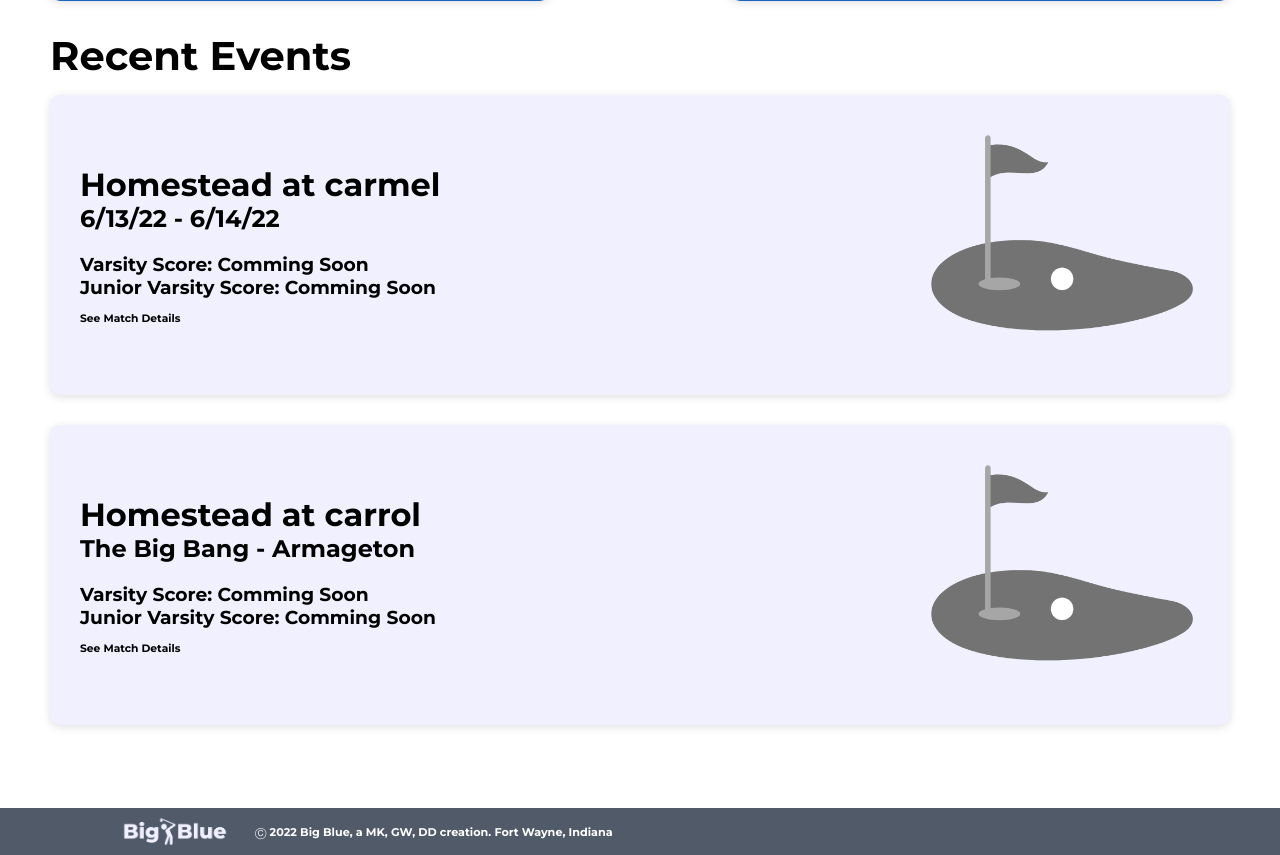
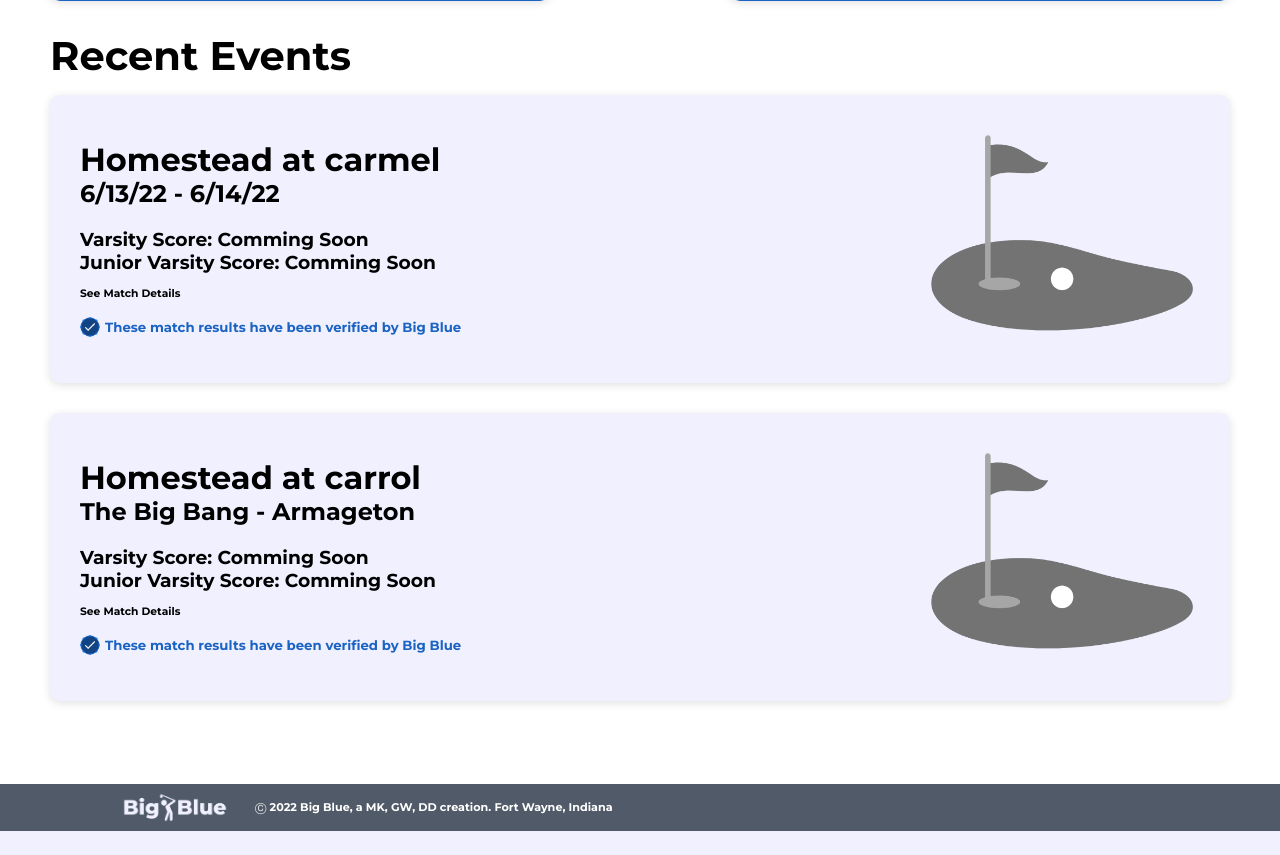
Before and after one commit to maxklema/Big-Blue, a Flask app: page / in a window 1280 px wide. Shown: the part 577-1432 px from the top of the page. After the commit the page ends 1408 px from the top, so only its background shows below. Run offline with Flask 2, Linux system fonts and the light colour scheme.

Commit message:
match verification

```diff
--- a/static/styles/style.css
+++ b/static/styles/style.css
@@ -300,7 +300,7 @@ input[type=number]{
 }
 
 .results {
-    height: 300px;
+    max-height: 3000px;
     width: 100%;
     background-color: #F0F0FF;
     border-radius: 10px;
@@ -336,6 +336,23 @@ input[type=number]{
     margin-bottom: 15px;
     margin-top: 30px;
 
+}
+
+.verification {
+    display: flex;
+    flex-direction: row;
+    margin-top: 30px;
+    align-items: center;
+}
+
+.verification img {
+    height: 20px;
+    width: 20px;
+    margin-right: 5px;
+}
+
+.verification h5 {
+    color:#1B63C2;
 }
 
 
--- a/templates/index.html
+++ b/templates/index.html
@@ -43,6 +43,10 @@
                                     <h3>Junior Varsity Score: Comming Soon</h3>
                                 </div>
                                 <h6 id="matchdetails">See Match Details</h6>
+                                <div class="verification">
+                                    <img src="{{ url_for('static', filename='logo graphics/verify.png') }}">
+                                    <h5>These match results have been verified by Big Blue</h5>
+                                </div>
                             </div>
                             <img src="{{ url_for('static', filename='logo graphics/coursegrey.png') }}" id="courseicon">
                         </div>
```
Also changed, not shown: static/logo graphics/verify.png (added).
